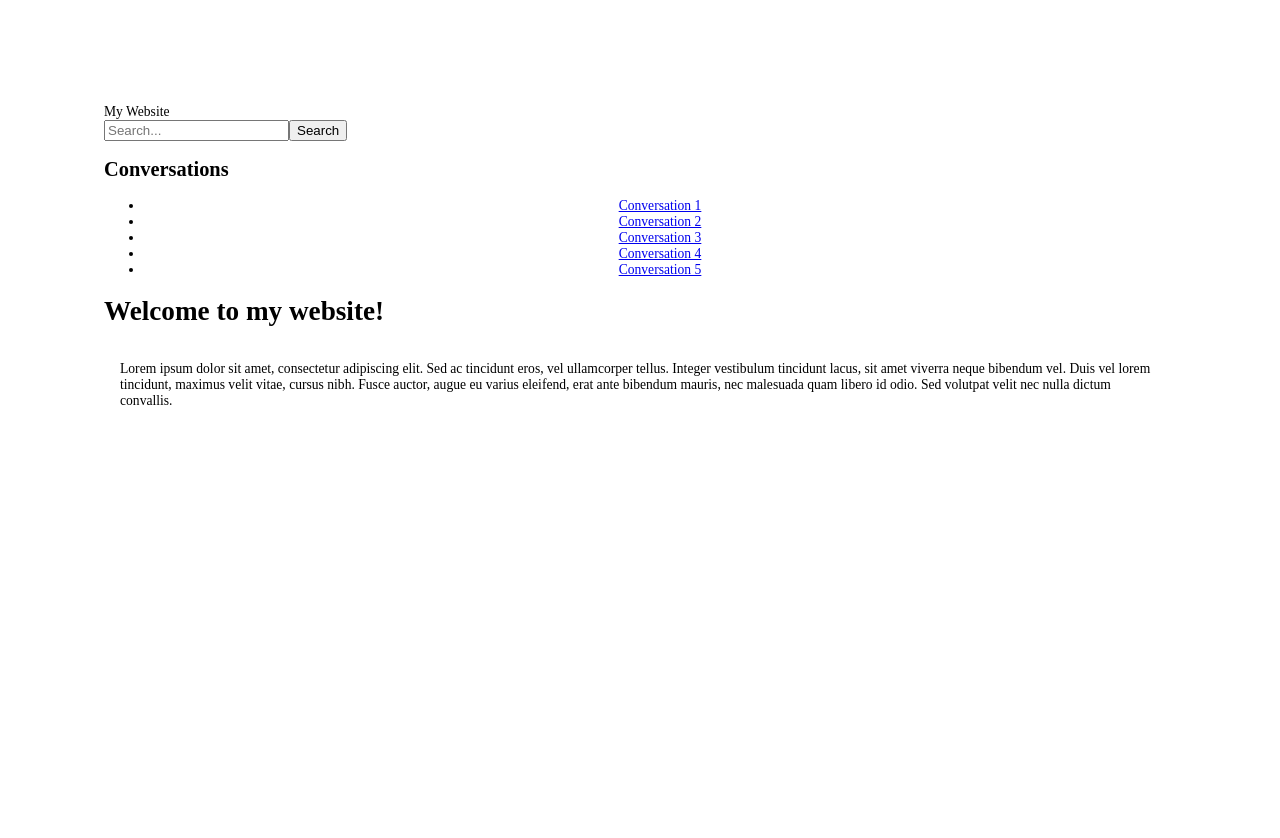
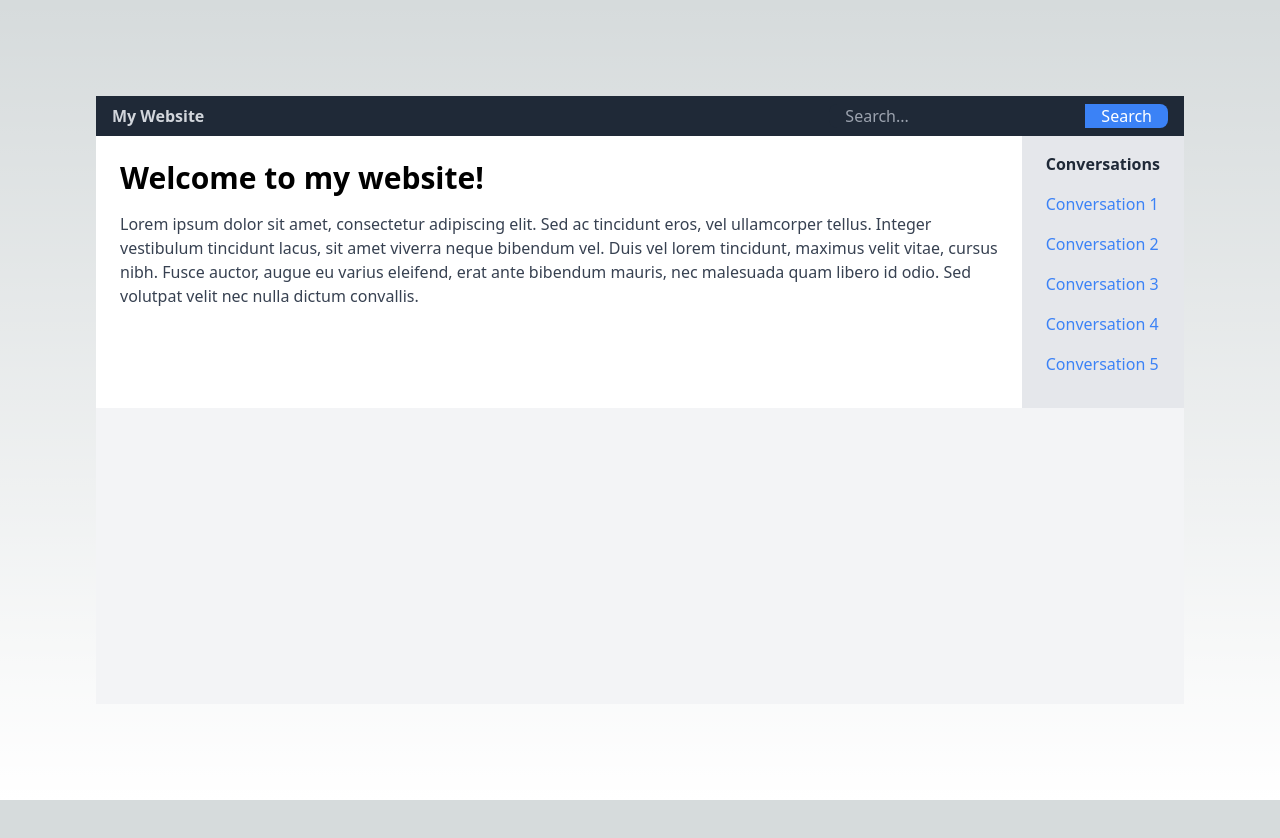
Before and after one commit to AUT-R-D/project, a Next.js app: page / in a window 1280 px wide. Shown: the top 838 px of the page. After the commit the page ends 800 px from the top, so only its background shows below. Built offline with nearby package versions, Linux system fonts and the light colour scheme.

Commit message:
Fixed Carl's stuff lel

```diff
--- a/components/tempContent.jsx
+++ /dev/null
@@ -1,38 +0,0 @@
-import React from 'react';
-//import '../public/css/tempcontent.css';
-
-const Content = () => {
-    return (
-        <div class="flex-grow bg-gray-100">
-            <nav class="bg-gray-800 py-2">
-                <div class="container mx-auto px-4 flex justify-between items-center">
-                    <div class="text-gray-300 font-bold">My Website</div>
-                    <form class="flex">
-                        <input class="rounded-l-lg bg-gray-800 text-gray-100 border-none w-64 px-4 leading-tight focus:outline-none" type="text" placeholder="Search..."></input>
-                            <button class="px-4 bg-blue-500 text-white rounded-r-lg hover:bg-blue-400 focus:outline-none focus:bg-blue-400">Search</button>
-                    </form>
-                </div>
-            </nav>
-            <div class="flex flex-row-reverse">
-                <div class="w-1/5 bg-gray-200 py-4 px-6">
-                    <h2 class="text-gray-800 font-bold mb-4">Conversations</h2>
-                    <ul class="text-gray-700">
-                        <li class="mb-4"><a href="#" class="text-blue-500 hover:text-blue-700">Conversation 1</a></li>
-                        <li class="mb-4"><a href="#" class="text-blue-500 hover:text-blue-700">Conversation 2</a></li>
-                        <li class="mb-4"><a href="#" class="text-blue-500 hover:text-blue-700">Conversation 3</a></li>
-                        <li class="mb-4"><a href="#" class="text-blue-500 hover:text-blue-700">Conversation 4</a></li>
-                        <li class="mb-4"><a href="#" class="text-blue-500 hover:text-blue-700">Conversation 5</a></li>
-                    </ul>
-                </div>
-                <div class="flex-grow bg-white p-6">
-                    <h1 class="text-3xl font-bold mb-4">Welcome to my website!</h1>
-                    <p class="text-gray-700">Lorem ipsum dolor sit amet, consectetur adipiscing elit. Sed ac tincidunt eros, vel ullamcorper tellus. Integer vestibulum tincidunt lacus, sit amet viverra neque bibendum vel. Duis vel lorem tincidunt, maximus velit vitae, cursus nibh. Fusce auctor, augue eu varius eleifend, erat ante bibendum mauris, nec malesuada quam libero id odio. Sed volutpat velit nec nulla dictum convallis.</p>
-                </div>
-            </div>
-        </div>
-
-
-    );
-}
-
-export default Content;
--- a/public/css/sidebar.css
+++ /dev/null
@@ -1,4 +0,0 @@
-.sidebar {
-    border-radius: 10px;
-    border: 3px solid white;
-}
--- a/components/sideBar.jsx
+++ b/src/app/components/sideBar.tsx
@@ -1,9 +1,8 @@
 import React from 'react';
-import '../public/css/sidebar.css';
 
 const SideBar = () => {
   return (
-    <div class="grid-cols-6 sidebar">
+    <div className="grid-cols-6 sidebar">
       This is the custom sidebar!
     </div>
   );
--- /dev/null
+++ b/src/app/components/tempContent.tsx
@@ -0,0 +1,7 @@
+export default function TempContent() {
+    return (
+
+
+
+    );
+}
--- a/src/app/layout.tsx
+++ b/src/app/layout.tsx
@@ -1,5 +1,4 @@
-//import './globals.css'
-import Head from 'next/head'
+import './globals.css'
 
 export const metadata = {
   title: 'Create Next App',
@@ -14,9 +13,9 @@ export default function RootLayout({
   return (
 
     <>
-      <Head>
+      {/* <Head>
       <link rel="stylesheet" href="https://fonts.googleapis.com/css?family=Roboto:300,400,500,700&display=swap" />
-      </Head>
+      </Head> */}
       <html lang="en">
         <body>{children}</body>
       </html>
--- a/src/app/page.tsx
+++ b/src/app/page.tsx
@@ -1,109 +1,74 @@
-import Image from 'next/image'
-import { Inter } from 'next/font/google'
-import styles from './page.module.css'
-import Sidebar from '../../components/sideBar.jsx'
-import TempContent from '../../components/tempContent.jsx'
-import React from 'react'
-import Link from 'next/link'
-
-const inter = Inter({ subsets: ['latin'] })
+import Image from "next/image";
+import styles from "./page.module.css";
+import React from "react";
+import Link from "next/link";
+import TempContent from "./components/tempContent";
+import SideBar from "./components/sideBar";
 
 export default function Home() {
 	return (
-
 		<main className={styles.main}>
-      <div className={styles.description}>
-        {/* <p>Hello</p> */}
-        {/*start figuring out how to divide page into sections according to our visual designs.*/}
-
-
-
-        <TempContent />
-        {/* <Sidebar /> */}
-
-
-
-
-        {/* <p>
-          Get started by editing&nbsp;
-          <code className={styles.code}>src/app/page.tsx</code>
+			<div className="flex-grow bg-gray-100">
+				<nav className="bg-gray-800 py-2">
+					<div className="container mx-auto px-4 flex justify-between items-center">
+						<div className="text-gray-300 font-bold">My Website</div>
+						<form className="flex">
+							<input
+								className="rounded-l-lg bg-gray-800 text-gray-100 border-none w-64 px-4 leading-tight focus:outline-none"
+								type="text"
+								placeholder="Search..."
+							></input>
+							<button className="px-4 bg-blue-500 text-white rounded-r-lg hover:bg-blue-400 focus:outline-none focus:bg-blue-400">
+								Search
+							</button>
+						</form>
+					</div>
+				</nav>
+				<div className="flex flex-row-reverse">
+					<div className="w-1/5 bg-gray-200 py-4 px-6">
+						<h2 className="text-gray-800 font-bold mb-4">Conversations</h2>
+						<ul className="text-gray-700">
+							<li className="mb-4">
+								<a href="#" className="text-blue-500 hover:text-blue-700">
+									Conversation 1
+								</a>
+							</li>
+							<li className="mb-4">
+								<a href="#" className="text-blue-500 hover:text-blue-700">
+									Conversation 2
+								</a>
+							</li>
+							<li className="mb-4">
+								<a href="#" className="text-blue-500 hover:text-blue-700">
+									Conversation 3
+								</a>
+							</li>
+							<li className="mb-4">
+								<a href="#" className="text-blue-500 hover:text-blue-700">
+									Conversation 4
+								</a>
+							</li>
+							<li className="mb-4">
+								<a href="#" className="text-blue-500 hover:text-blue-700">
+									Conversation 5
+								</a>
+							</li>
+						</ul>
+					</div>
+					<div className="flex-grow bg-white p-6">
+						<h1 className="text-3xl font-bold mb-4">Welcome to my website!</h1>
+						<p className="text-gray-700">
+							Lorem ipsum dolor sit amet, consectetur adipiscing elit. Sed ac
+							tincidunt eros, vel ullamcorper tellus. Integer vestibulum
+							tincidunt lacus, sit amet viverra neque bibendum vel. Duis vel
+							lorem tincidunt, maximus velit vitae, cursus nibh. Fusce auctor,
+							augue eu varius eleifend, erat ante bibendum mauris, nec malesuada
+							quam libero id odio. Sed volutpat velit nec nulla dictum
+							convallis.
 						</p>
-        <div>
-          <a
-            href="https://vercel.com?utm_source=create-next-app&utm_medium=appdir-template&utm_campaign=create-next-app"
-            target="_blank"
-            rel="noopener noreferrer"
-          >
-            By{' '}
-            <Image
-              src="/vercel.svg"
-              alt="Vercel Logo"
-              className={styles.vercelLogo}
-              width={100}
-              height={24}
-              priority
-            />
-          </a>
 					</div>
 				</div>
-
-      <div className={styles.center}>
-        <Image
-          className={styles.logo}
-          src="/next.svg"
-          alt="Next.js Logo"
-          width={180}
-          height={37}
-          priority
-        />
-        <div className={styles.thirteen}>
-          <Image src="/thirteen.svg" alt="13" width={40} height={31} priority />
-        </div>
-      </div>
-
-      <div className={styles.grid}>
-        <a
-          href="https://beta.nextjs.org/docs?utm_source=create-next-app&utm_medium=appdir-template&utm_campaign=create-next-app"
-          className={styles.card}
-          target="_blank"
-          rel="noopener noreferrer"
-        >
-          <h2 className={inter.className}>
-            Docs <span>-&gt;</span>
-          </h2>
-          <p className={inter.className}>
-            Find in-depth information about Next.js features and API.
-          </p>
-        </a>
-
-        <a
-          href="https://vercel.com/templates?framework=next.js&utm_source=create-next-app&utm_medium=appdir-template&utm_campaign=create-next-app"
-          className={styles.card}
-          target="_blank"
-          rel="noopener noreferrer"
-        >
-          <h2 className={inter.className}>
-            Templates <span>-&gt;</span>
-          </h2>
-          <p className={inter.className}>Explore the Next.js 13 playground.</p>
-        </a>
-
-        <a
-          href="https://vercel.com/new?utm_source=create-next-app&utm_medium=appdir-template&utm_campaign=create-next-app"
-          className={styles.card}
-          target="_blank"
-          rel="noopener noreferrer"
-        >
-          <h2 className={inter.className}>
-            Deploy <span>-&gt;</span>
-          </h2>
-          <p className={inter.className}>
-            Instantly deploy your Next.js site to a shareable URL with Vercel.
-          </p>
-        </a> */}
 			</div>
 		</main>
-
-
-  )
+	);
 }
--- a/tailwind.config.js
+++ b/tailwind.config.js
@@ -1,8 +1,10 @@
 /** @type {import('tailwindcss').Config} */
 module.exports = {
-	content: ["./src/**/*.{js,ts,jsx,tsx}"],
+	content: [
+	  "./src/**/*.{js,ts,jsx,tsx}",
+	],
 	theme: {
-		extend: {},
+	  extend: {},
 	},
 	plugins: [],
-};
+  }
--- a/tsconfig.json
+++ b/tsconfig.json
@@ -23,6 +23,6 @@
       "@/*": ["./src/*"]
     }
   },
-  "include": ["next-env.d.ts", "**/*.ts", "**/*.tsx", ".next/types/**/*.ts", "components/sideBar.jsx"],
+  "include": ["next-env.d.ts", "**/*.ts", "**/*.tsx", ".next/types/**/*.ts"],
   "exclude": ["node_modules"]
 }
```
Also changed, not shown: public/css/tempcontent.css (deleted). Lines whose indentation alone changed are shown as unchanged.
